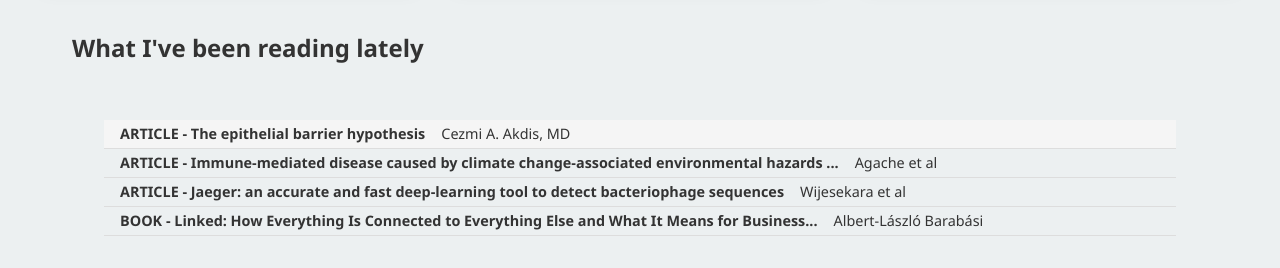
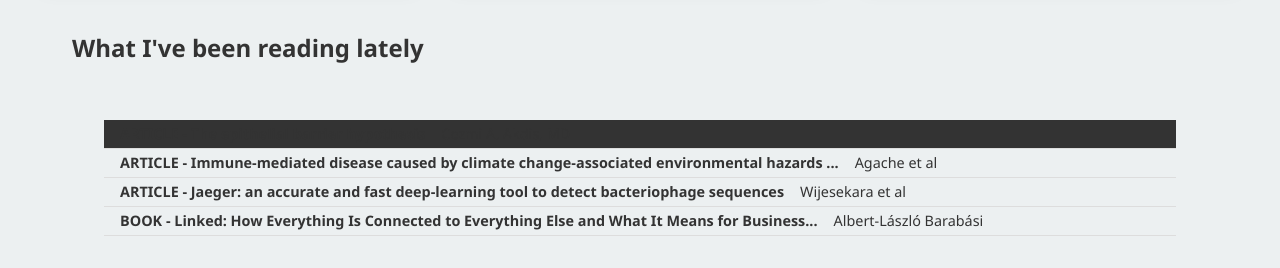
Before and after one commit to wassmi/portfolio, a plain HTML site: page index.html in a window 1280 px wide. In both pictures the pointer is over the link 640 px from the left and 1301 px from the top of the page. Shown: the part 1167-1435 px from the top of the page. Drawn offline with Linux system fonts and the light colour scheme.

Commit message:
Update index.html

```diff
--- a/index.html
+++ b/index.html
@@ -137,7 +137,7 @@ gen<!DOCTYPE html>
 }
 
 .reading-item:hover {
-  background-color: #f5f5f5;
+  background-color: var(--text-color);
 }
 
 .reading-item span {
```
